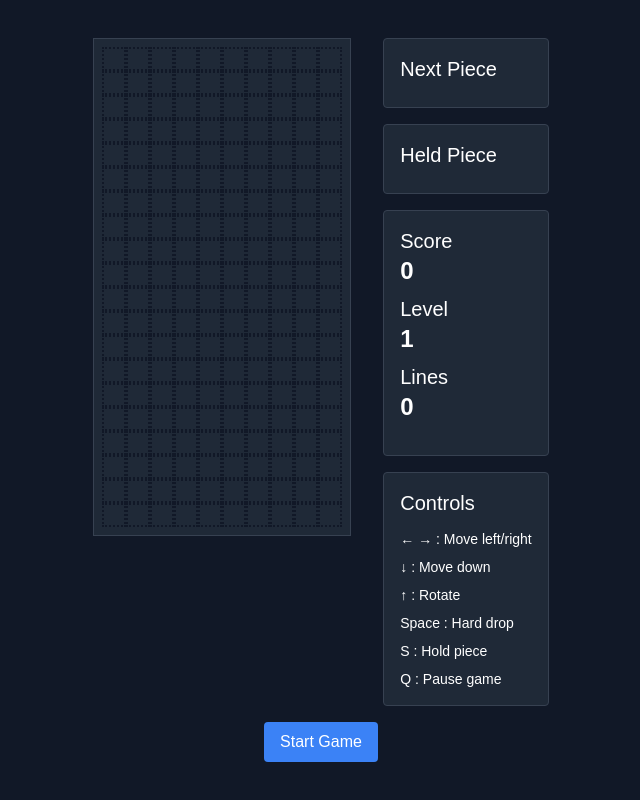
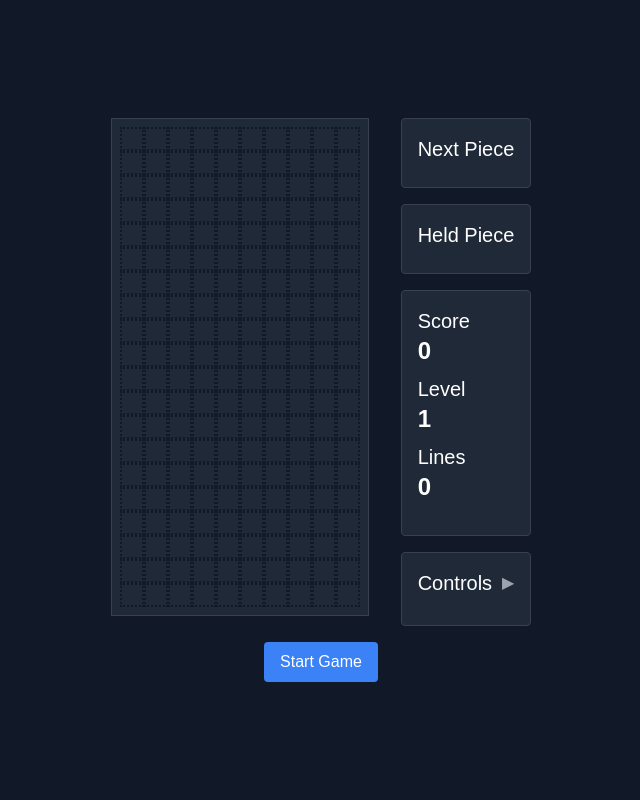
Before and after one commit to brandonwong91/tetris-party, a Next.js app: page / in a window 1280 px wide. Shown: the whole page, without its empty margins (319-959 px from the left). Built offline with nearby package versions, Linux system fonts and the light colour scheme.

Commit message:
Add collapsible component for controls legend

```diff
--- a/app/components/tetris.tsx
+++ b/app/components/tetris.tsx
@@ -1,6 +1,6 @@
 "use client";
 
-import { useCallback, useEffect, useReducer } from "react";
+import { useCallback, useEffect, useReducer, useState } from "react";
 import { INITIAL_GRAVITY, TETROMINOS } from "../lib/tetris/constants";
 import { gameReducer, createInitialState } from "../lib/tetris/reducer";
 import { getGhostPosition, getTetrominoShape } from "../lib/tetris/utils";
@@ -8,6 +8,7 @@ import { TetrominoType } from "../lib/tetris/types";
 
 export function Tetris() {
   const [state, dispatch] = useReducer(gameReducer, null, createInitialState);
+  const [showControls, setShowControls] = useState(false);
 
   const handleKeyDown = useCallback(
     (event: KeyboardEvent) => {
@@ -182,7 +183,16 @@ export function Tetris() {
             </div>
           </div>
           <div className="p-4 bg-gray-800 border border-gray-700 rounded">
-            <h2 className="text-xl mb-3">Controls</h2>
+            <div className="flex justify-between items-center mb-3">
+              <h2 className="text-xl">Controls</h2>
+              <button
+                onClick={() => setShowControls(!showControls)}
+                className="text-gray-400 hover:text-white transition-colors"
+              >
+                {showControls ? "▼" : "▶"}
+              </button>
+            </div>
+            {showControls && (
               <div className="space-y-2 text-sm">
                 <p>← → : Move left/right</p>
                 <p>↓ : Move down</p>
@@ -191,6 +201,7 @@ export function Tetris() {
                 <p>S : Hold piece</p>
                 <p>Q : Pause game</p>
               </div>
+            )}
           </div>
         </div>
       </div>
```
Lines whose indentation alone changed are shown as unchanged.
